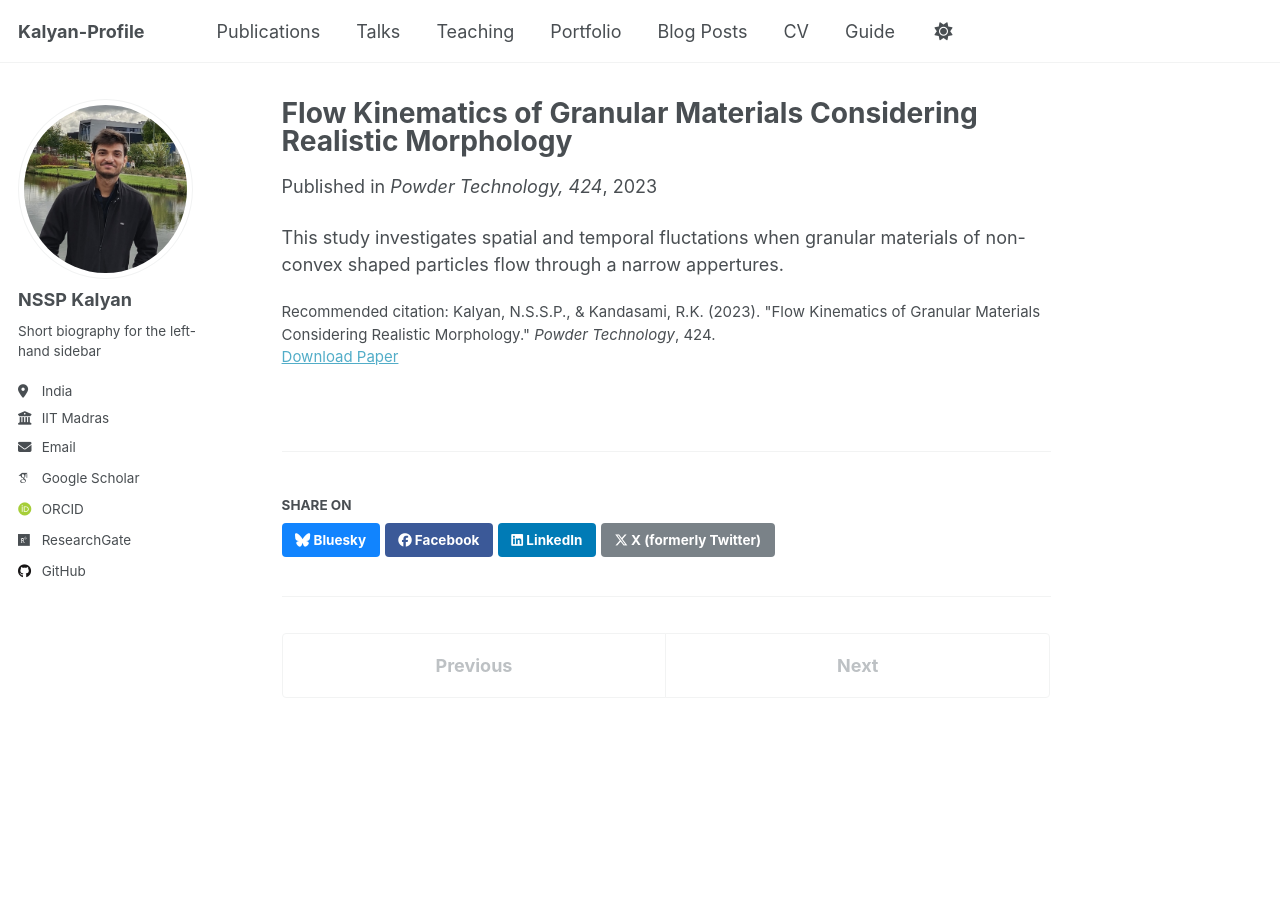
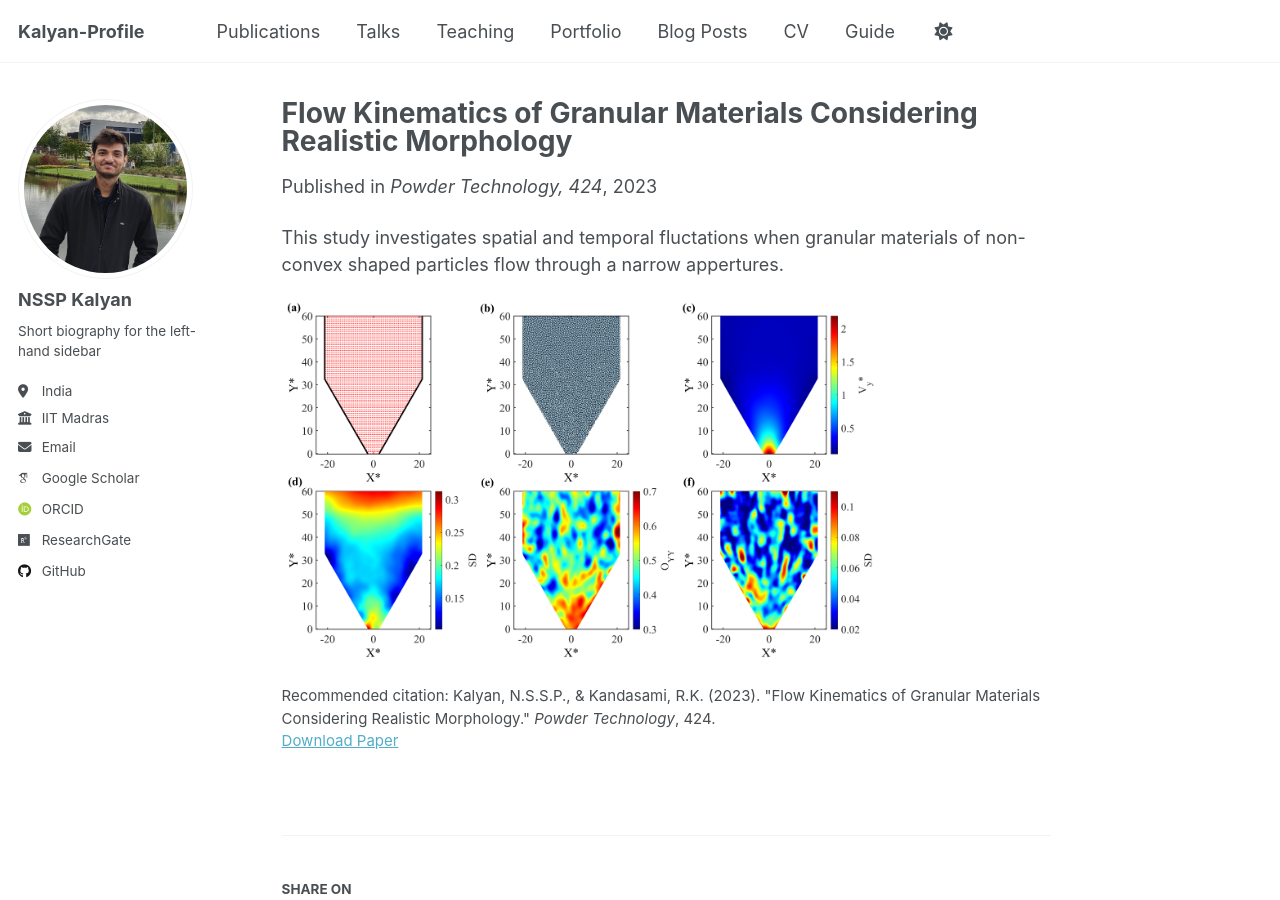
Before and after one commit to pkc137/sudo_template_website, a Jekyll site: the page built from _publications/2025-06-08-paper-title-number-5.md, in a window 1280 px wide and 900 px high. Built offline with Jekyll 4.4.1, drawn with Linux system fonts in a browser that asks for light colours; some web fonts are replaced; a script that is not in the unit is left out.

Commit message:
Update 2025-06-08-paper-title-number-5.md

```diff
--- a/_publications/2025-06-08-paper-title-number-5.md
+++ b/_publications/2025-06-08-paper-title-number-5.md
@@ -11,3 +11,5 @@ image: /images/image_1_web.png
 ---
 
 This study investigates spatial and temporal fluctations when granular materials of non-convex shaped particles flow through a narrow appertures.
+
+<img src="/images/image_1_web.png" width="600">
```
